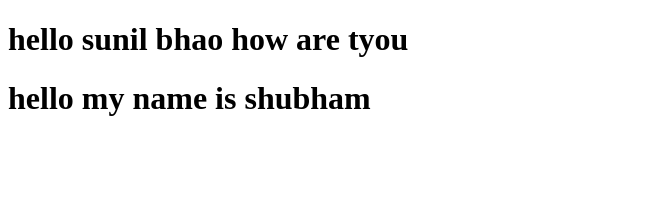
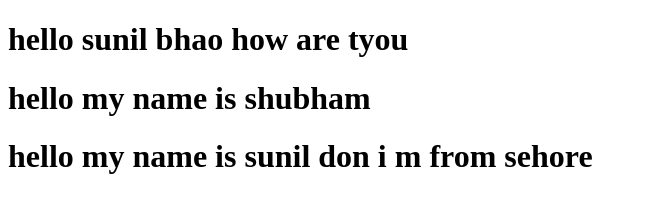
Before and after one commit to SHUBHAM-SAHUS/perpect, a plain HTML site: page index.html in a window 1280 px wide. Shown: the whole page, without its empty margins (0-647 px from the left). Drawn offline with Linux system fonts and the light colour scheme.

Commit message:
sunil first

```diff
--- a/index.html
+++ b/index.html
@@ -9,6 +9,7 @@
 
     <h1> hello sunil bhao how are tyou </h1>
     <h1> hello my name is shubham </h1>
+    <h1> hello my name is sunil don   i m from sehore</h1>
 
 </body>
 </html>
```
